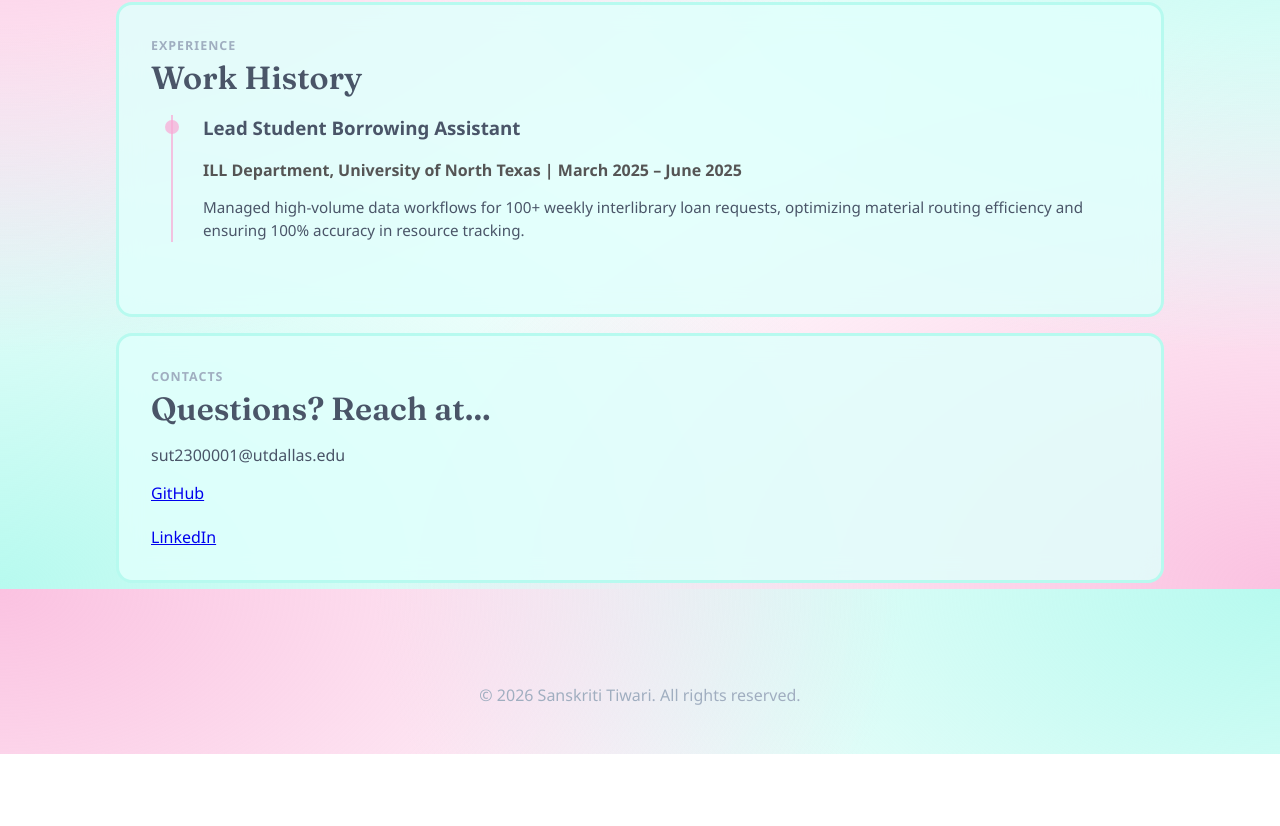
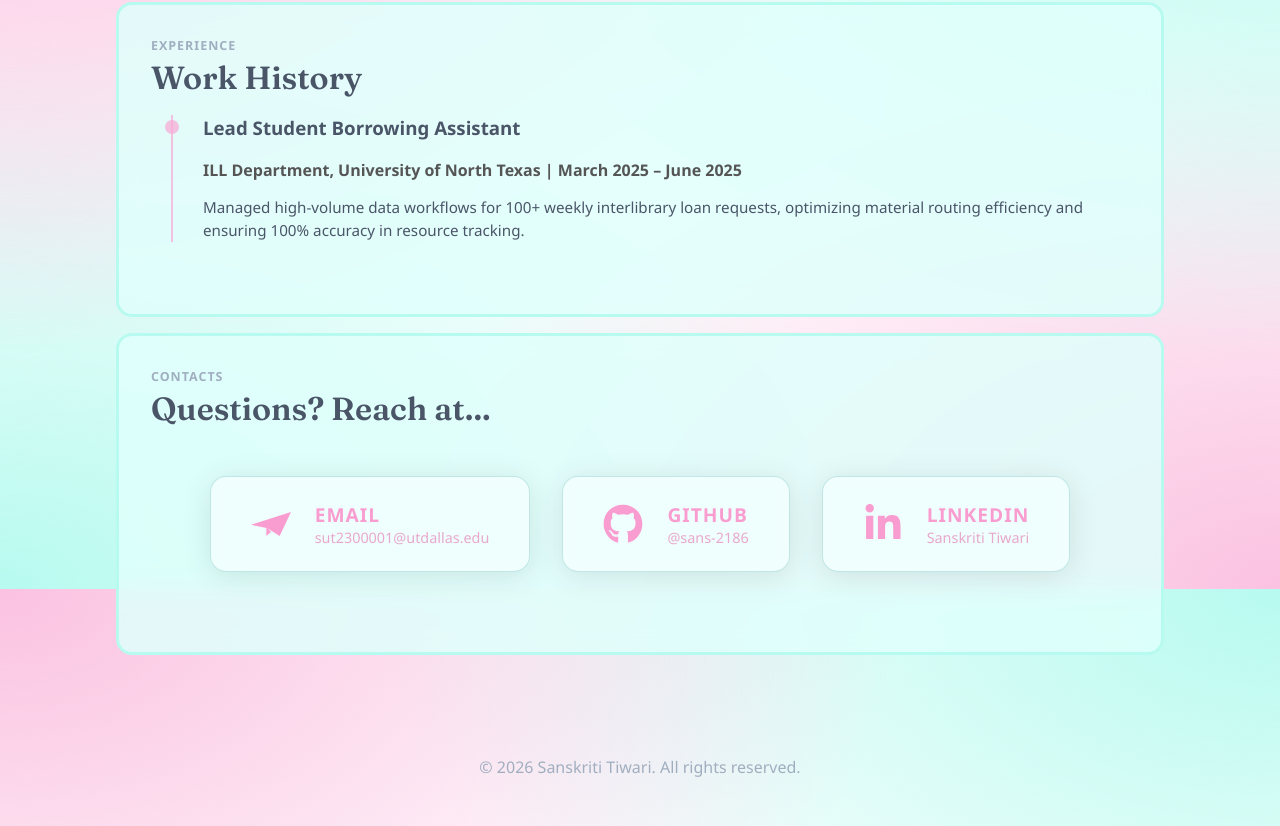
Before and after one commit to sans-2186/sanskriti-portfolio, a React (Vite) app in the folder portfolio-incomplete/: page / in a window 1280 px wide. Shown: the part 2611-3437 px from the top of the page. Before the commit the page ends 3365 px from the top, so only its background shows below. Built offline with nearby package versions, Linux system fonts and the light colour scheme; a web font is replaced by a local one.

Commit message:
Final submission 2

```diff
--- a/portfolio-incomplete/package.json
+++ b/portfolio-incomplete/package.json
@@ -10,10 +10,11 @@
   },
   "dependencies": {
     "react": "^18.3.1",
-    "react-dom": "^18.3.1"
+    "react-dom": "^18.3.1",
+    "react-icons": "^5.6.0"
   },
   "devDependencies": {
     "@vitejs/plugin-react": "^4.3.4",
-    "vite": "^5.4.11"
+    "vite": "^8.0.0"
   }
 }
--- a/portfolio-incomplete/src/components/Contacts.jsx
+++ b/portfolio-incomplete/src/components/Contacts.jsx
@@ -1,18 +1,57 @@
+import React from 'react';
 import SectionTitle from "./SectionTitle";
+// Import icons from the FontAwesome and SimpleIcons libraries
+import { FaGithub, FaLinkedinIn } from 'react-icons/fa';
+import { SiMinutemailer } from 'react-icons/si';
 
 function Contacts() {
-    return(
-        <section className = "section" id = "contacts">
-            <SectionTitle eyebrow = "Contacts" title = "Questions? Reach at..."/>
+  return (
+    <section className="section" id="contacts">
+      <SectionTitle eyebrow="Contacts" title="Questions? Reach at..." />
 
-            <p>sut2300001@utdallas.edu</p>
-            <a href="https://github.com/sans-2186" target="_blank" rel="noreferrer">GitHub</a>
-            <br />
-            <br />
-            <a href="https://www.linkedin.com/in/sanskriti-tiwari-ab300030b/" target="_blank" rel="noreferrer">LinkedIn</a>
+      {/* Modern Flex Grid Container */}
+      <div className="contact-grid">
 
-        </section>
-    );
+        {/* EMAIL CARD */}
+        <a href="mailto:sut2300001@utdallas.edu" className="contact-card email-card">
+          <SiMinutemailer className="contact-icon" />
+          <div className="contact-text-group">
+            <span className="contact-platform">Email</span>
+            <span className="contact-link-text">sut2300001@utdallas.edu</span>
+          </div>
+        </a>
+
+        {/* GITHUB CARD */}
+        <a
+          href="https://github.com/sans-2186"
+          target="_blank"
+          rel="noreferrer"
+          className="contact-card github-card"
+        >
+          <FaGithub className="contact-icon" />
+          <div className="contact-text-group">
+            <span className="contact-platform">GitHub</span>
+            <span className="contact-link-text">@sans-2186</span>
+          </div>
+        </a>
+
+        {/* LINKEDIN CARD */}
+        <a
+          href="https://www.linkedin.com/in/sanskriti-tiwari-ab300030b/"
+          target="_blank"
+          rel="noreferrer"
+          className="contact-card linkedin-card"
+        >
+          <FaLinkedinIn className="contact-icon" />
+          <div className="contact-text-group">
+            <span className="contact-platform">LinkedIn</span>
+            <span className="contact-link-text">Sanskriti Tiwari</span>
+          </div>
+        </a>
+
+      </div>
+    </section>
+  );
 }
 
 export default Contacts;
--- a/portfolio-incomplete/src/styles.css
+++ b/portfolio-incomplete/src/styles.css
@@ -293,6 +293,94 @@ textarea:focus-visible {
   line-height: 1.5;
 }
 
+/* CONTACTS SECTION STYLES - UPDATED */
+
+#contacts {
+  padding-bottom: 5rem;
+}
+
+.contact-grid {
+  display: flex;
+  justify-content: center;
+  gap: 2rem;
+  margin-top: 3rem;
+  flex-wrap: wrap;
+}
+
+.contact-card {
+  display: flex;
+  align-items: center;
+  gap: 1.5rem;
+  padding: 1.5rem 2.5rem;
+  background: rgba(255, 255, 255, 0.5); /* Semi-transparent white */
+  border-radius: 16px;
+  /* (3) Start with a subtle matching teal border at rest */
+  border: 1px solid rgba(0, 128, 128, 0.2);
+  box-shadow: 0 4px 30px rgba(0, 0, 0, 0.1);
+  backdrop-filter: blur(5px);
+  text-decoration: none;
+  transition: all 0.3s ease;
+}
+
+/* Hover Effects (Shared) */
+.contact-card:hover {
+  transform: translateY(-5px) scale(1.02);
+  /* (3) Vibrant TEAL glow on hover (replacing navy blue) */
+  box-shadow: 0 10px 40px rgba(0, 255, 255, 0.4);
+  /* (3) Solid Teal border on hover */
+  border-color: #00cccc;
+}
+
+/* Icon Styles - (1) Rest color (Pink) */
+.contact-icon {
+  font-size: 2.5rem;
+  transition: color 0.3s ease;
+  color: rgba(250, 150, 205, 0.936); /* (1) Soft hotpink color at rest */
+}
+
+/* Text Styles - (1) Rest colors (Various shades of Pink/Rose) */
+.contact-text-group {
+  display: flex;
+  flex-direction: column;
+}
+
+.contact-platform {
+  font-size: 1.2rem;
+  font-weight: 700;
+  text-transform: uppercase;
+  letter-spacing: 1px;
+  color: rgba(250, 150, 205, 0.936); /* (1) Deeper pink for platform name */
+}
+
+.contact-link-text {
+  font-size: 0.9rem;
+  opacity: 0.8;
+  color: rgb(231, 146, 193); /* (1) Light rose pink for the handle text */
+}
+
+/* (2) Hover color changes: Icons AND Text now change to Brand Colors */
+
+/* Email (Gmail Red) */
+.contact-card.email-card:hover .contact-icon,
+.contact-card.email-card:hover .contact-platform,
+.contact-card.email-card:hover .contact-link-text {
+  color: #d93025;
+}
+
+/* GitHub (Brand Black) */
+.contact-card.github-card:hover .contact-icon,
+.contact-card.github-card:hover .contact-platform,
+.contact-card.github-card:hover .contact-link-text {
+  color: #24292e;
+}
+
+/* LinkedIn (Brand Blue) */
+.contact-card.linkedin-card:hover .contact-icon,
+.contact-card.linkedin-card:hover .contact-platform,
+.contact-card.linkedin-card:hover .contact-link-text {
+  color: #0077b5;
+}
+
 @media (min-width: 760px) {
   .section {
     padding: 2rem;
```
Also changed, not shown: 1 other file (tests, documents, lock files or other folders).
